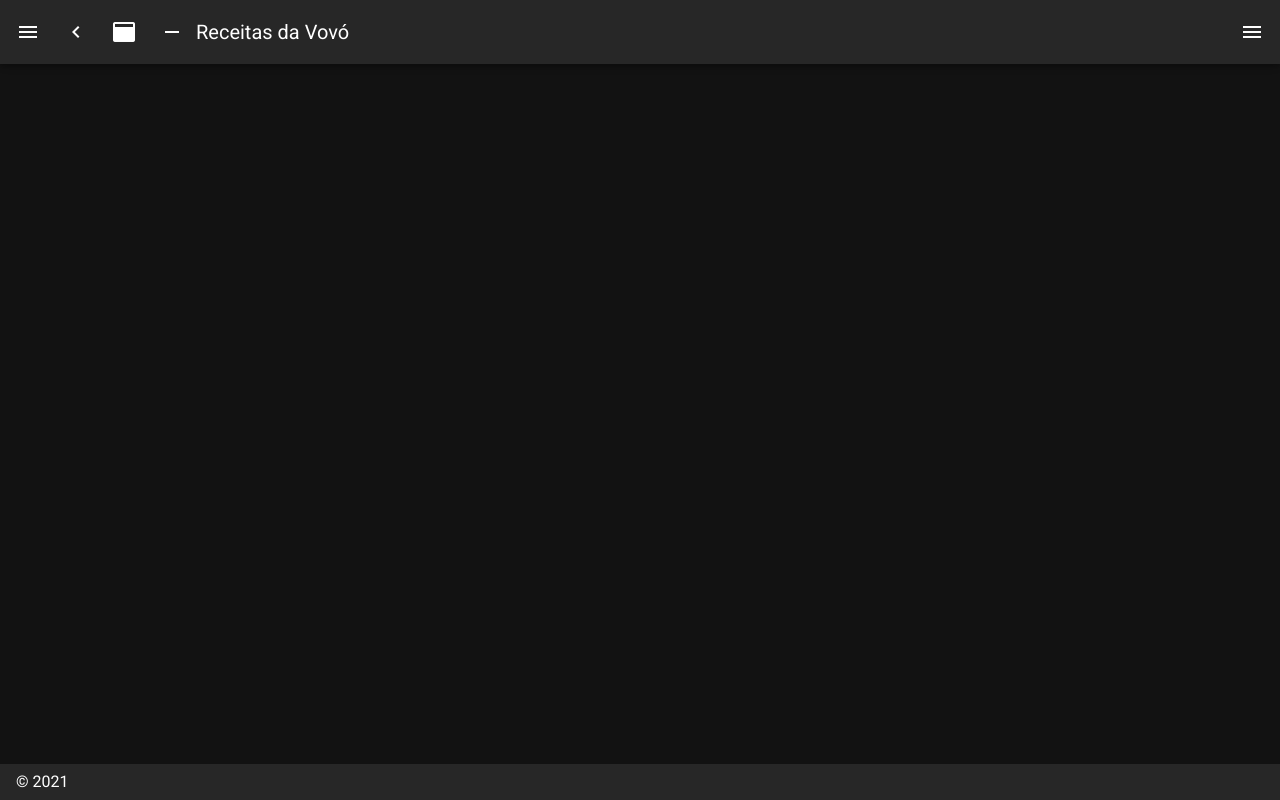
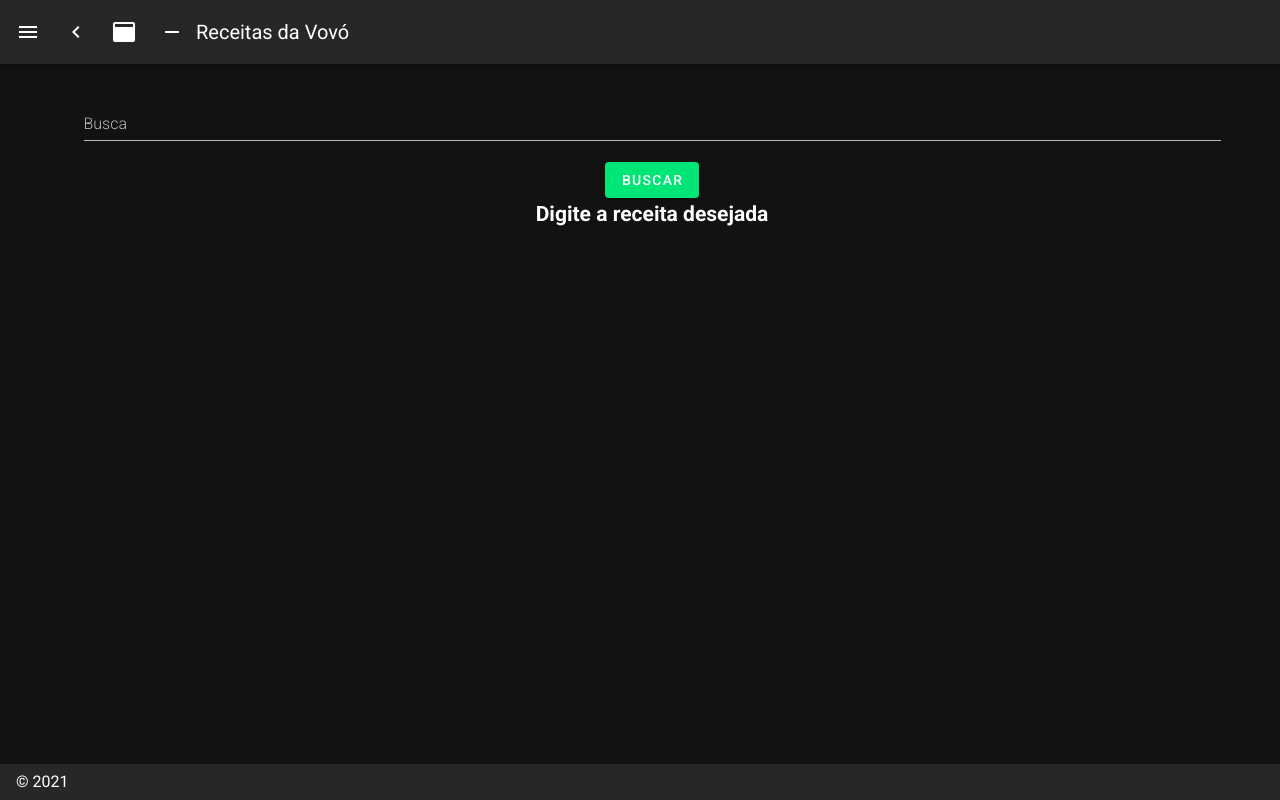
Before and after one commit to JulioDinis/receitas-da-vovo, a Nuxt app: page /autor in a window 1280 px wide. Built offline with nearby package versions, Linux system fonts and the light colour scheme.

Commit message:
Buscar por autor, nao funcional

```diff
--- a/layouts/receitas.vue
+++ b/layouts/receitas.vue
@@ -60,7 +60,22 @@ export default {
         {
           icon: 'mdi-book-multiple-outline',
           title: 'Books',
-          to: '/books',
+          to: '/',
+        },
+        {
+          icon: 'mdi-book-music',
+          title: 'AudioBooks',
+          to: '/audio_books',
+        },
+        {
+          icon: 'mdi-book-music',
+          title: 'Autor',
+          to: '/autor',
+        },
+        {
+          icon: 'mdi-book-music',
+          title: 'Editora',
+          to: '/editora',
         },
       ],
       miniVariant: false,
--- /dev/null
+++ b/pages/autor/index.vue
@@ -0,0 +1,84 @@
+<template>
+  <v-row>
+    <v-col class="text-center">
+      <blockquote class="blockquote">
+        <v-text-field v-model="query" label="Busca"></v-text-field>
+        <v-btn color="success" @click="busca(query)"> buscar </v-btn>
+        <v-spacer />
+        <div v-if="buscaRealizada">
+          <h3>
+            Foram encontradas
+            {{ resultados.results.total_results }} receitas, bom apetite!
+          </h3>
+        </div>
+        <div v-else>
+          <h3>
+            {{
+              naoEncontrado
+                ? 'Sinto muito, não estou conseguindo encontrar, busque novamente'
+                : `Digite a receita desejada`
+            }}
+          </h3>
+        </div>
+
+        <v-spacer />
+        <v-spacer />
+        <book v-if="buscaRealizada" :livros="livros" />
+        <v-pagination
+          v-if="buscaRealizada"
+          v-model="page"
+          :length="resultados.pagination.total_pages"
+          :total-visible="7"
+        >
+        </v-pagination>
+      </blockquote>
+    </v-col>
+  </v-row>
+</template>
+<script>
+import Book from '@/components/Book'
+export default {
+  layout: 'receitas',
+  components: {
+    Book,
+  },
+  data() {
+    return {
+      query: '',
+      livros: [],
+      resultados: Object,
+      page: 1,
+      buscaRealizada: false,
+      retornouAlgo: false,
+      naoEncontrado: false,
+    }
+  },
+  watch: {
+    page(novapagina) {
+      this.busca(this.query, novapagina - 1)
+    },
+  },
+  methods: {
+    busca(query, page) {
+      this.$axios
+        .get(`/s/author?query= ${query}&page=${page}&max_results=1`)
+        .then((response) => {
+          console.log(response)
+          this.resultados = response.data
+          this.livros = this.resultados.results.results
+          if (typeof this.livros !== 'undefined') {
+            this.buscaRealizada = true
+            console.log(this.livros)
+            console.log('resultados')
+            console.log(this.resultados)
+          } else {
+            alert('jasdkajsdk')
+          }
+        })
+        .catch((response) => {
+          this.naoEncontrado = true
+        })
+    },
+  },
+}
+</script>
```
